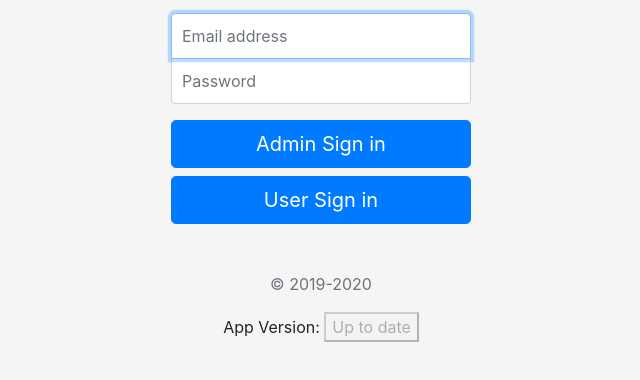
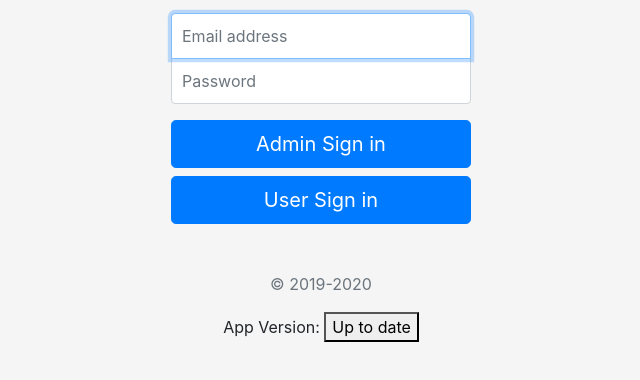
Before and after one commit to zcam007/graffix-App, an Electron app: page index.html in a window 1280 px wide. Shown: the part 360-740 px from the top of the page, without its empty margins (319-959 px from the left). Drawn offline with nearby package versions, Linux system fonts and the light colour scheme; no server answers.

Commit message:
test auto update

```diff
--- a/index.html
+++ b/index.html
@@ -40,7 +40,7 @@
           <p class="mt-5 mb-3 text-muted">&copy; 2019-2020</p>
       <span id="version"></span>
       <!-- the button onClick sends a quitAndInstall message to the electron main process -->
-      <button id="ready" disabled onClick="ipcRenderer.send('quitAndInstall')">Up to date</button>
+      <button id="ready" onClick="ipcRenderer.send('quitAndInstall')">Up to date</button>
     </center>
     </div>
   </div>
--- a/package.json
+++ b/package.json
@@ -1,6 +1,6 @@
 {
   "name": "GraffixApp",
-  "version": "1.0.6",
+  "version": "1.0.7",
   "description": "An app that shows the projects of students.",
   "main": "main.js",
   "scripts": {
```
